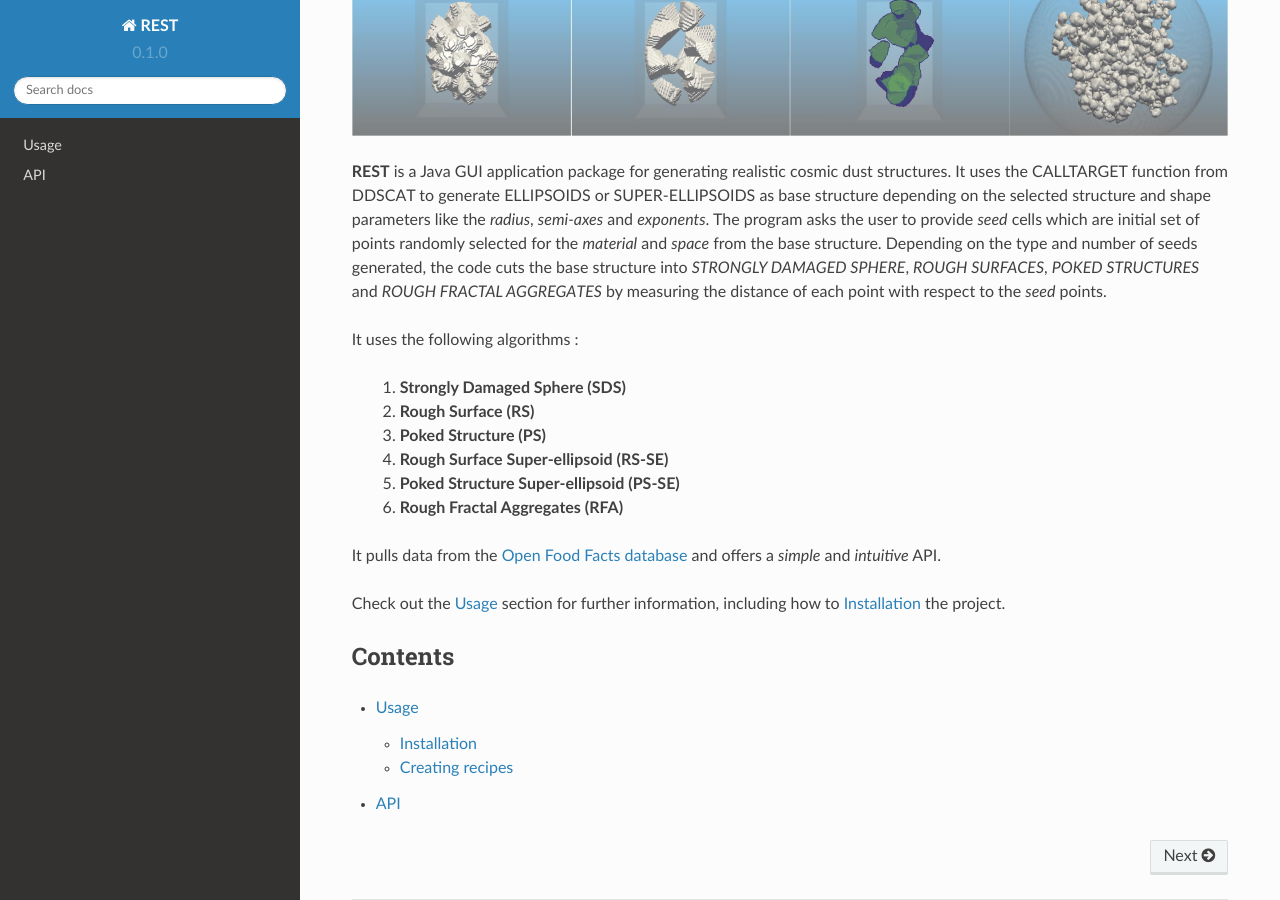
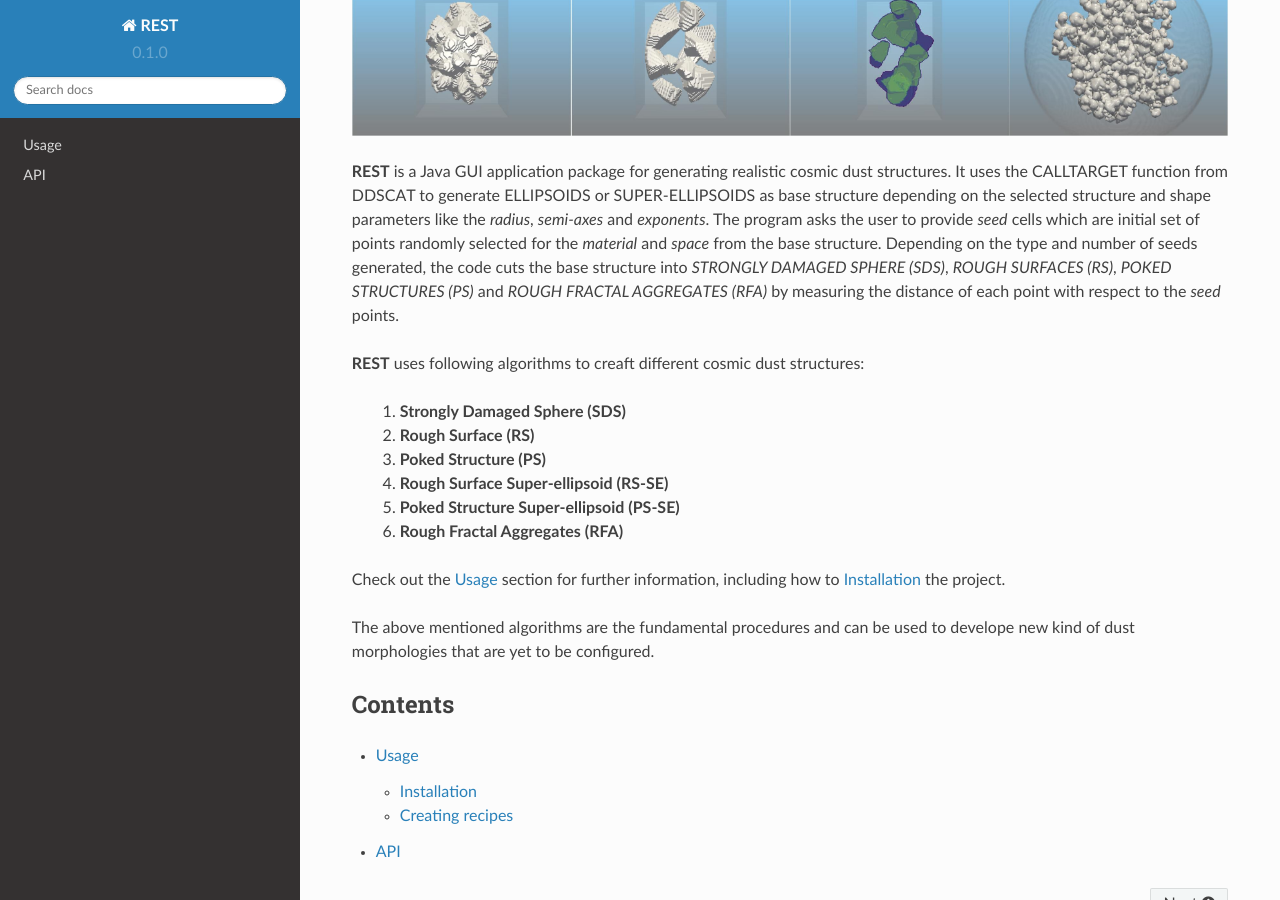
Before and after one commit to prithishh3/rtd-tutorial, a Sphinx documentation site: the page built from docs/source/index.rst, in a window 1280 px wide and 900 px high, scrolled down 355 px. Built offline with Sphinx 7.4.7 and the Read the Docs theme 2.0.0, drawn with Linux system fonts in a browser that asks for light colours.

Commit message:
Update index.rst

```diff
--- a/docs/source/index.rst
+++ b/docs/source/index.rst
@@ -3,9 +3,9 @@
 .. image:: final1.jpg
 
 **REST** is a Java GUI application package for generating realistic cosmic dust structures.
-It uses the CALLTARGET function from DDSCAT to generate ELLIPSOIDS or SUPER-ELLIPSOIDS as base structure depending on the selected structure and shape parameters like the *radius*, *semi-axes* and *exponents*. The program asks the user to provide *seed* cells which are initial set of points randomly selected for the *material* and *space* from the base structure. Depending on the type and number of seeds generated, the code cuts the base structure into *STRONGLY DAMAGED SPHERE*, *ROUGH SURFACES*, *POKED STRUCTURES* and *ROUGH FRACTAL AGGREGATES* by measuring the distance of each point with respect to the *seed* points.
+It uses the CALLTARGET function from DDSCAT to generate ELLIPSOIDS or SUPER-ELLIPSOIDS as base structure depending on the selected structure and shape parameters like the *radius*, *semi-axes* and *exponents*. The program asks the user to provide *seed* cells which are initial set of points randomly selected for the *material* and *space* from the base structure. Depending on the type and number of seeds generated, the code cuts the base structure into *STRONGLY DAMAGED SPHERE (SDS)*, *ROUGH SURFACES (RS)*, *POKED STRUCTURES (PS)* and *ROUGH FRACTAL AGGREGATES (RFA)* by measuring the distance of each point with respect to the *seed* points.
 
-It uses the following algorithms :
+**REST** uses following algorithms to creaft different cosmic dust structures:
 
         1. **Strongly Damaged Sphere (SDS)**
         2. **Rough Surface (RS)**
@@ -14,14 +14,12 @@
         5. **Poked Structure Super-ellipsoid (PS-SE)**
         6. **Rough Fractal Aggregates (RFA)**
 
-It pulls data from the `Open Food Facts database <https://world.openfoodfacts.org/>`_
-and offers a *simple* and *intuitive* API.
 
 Check out the :doc:`usage` section for further information, including
 how to :ref:`installation` the project.
 
 .. note::
-
+The above mentioned algorithms are the fundamental procedures and can be used to develope new kind of dust morphologies that are yet to be configured.
 
 
 Contents
```
